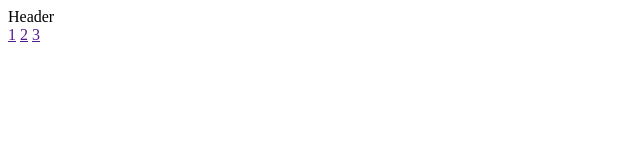
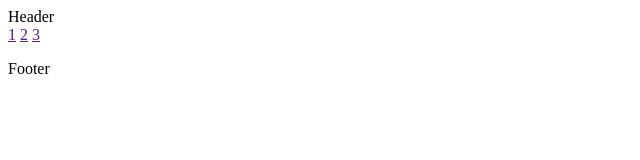
Before and after one commit to Valery2400/practiceGIT, a plain HTML site: page index.html in a window 1280 px wide. Shown: the full height of the page, 0-640 px from the left. Drawn offline with Linux system fonts and the light colour scheme.

Commit message:
add footer

```diff
--- a/index.html
+++ b/index.html
@@ -12,6 +12,8 @@
     <a href="">1</a>
     <a href="">2</a>
     <a href="">3</a>
-
+    <footer>
+        <p>Footer</p>
+    </footer>
 </body>
 </html>
```
